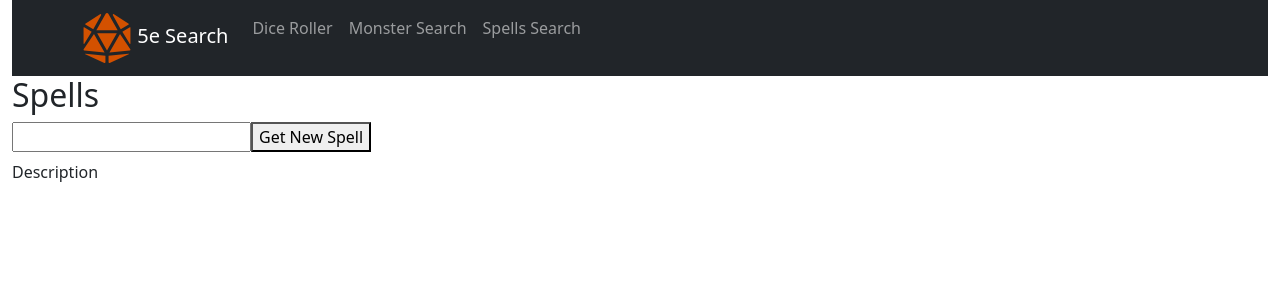
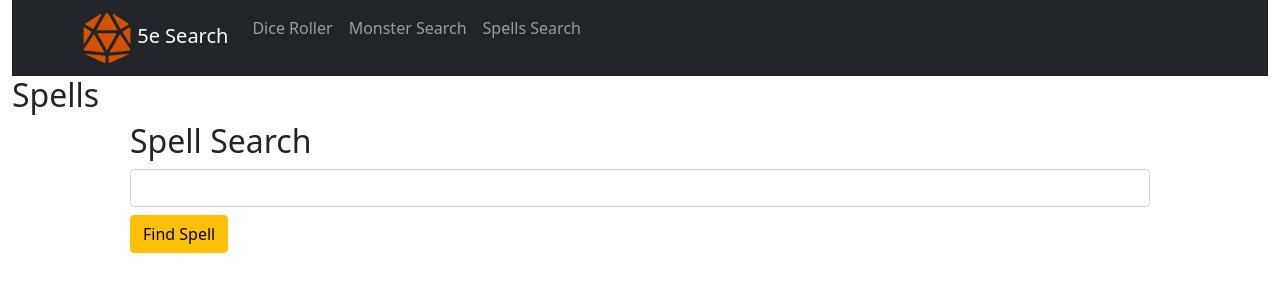
Before and after one commit to aaronprestwich/final-project, a React (Create React App) app: page /spells in a window 1280 px wide. Shown: the top 300 px of the page. Built offline with nearby package versions, Linux system fonts and the light colour scheme.

Commit message:
sixth commit - added styles to spell search

```diff
--- a/src/Components/Monsters/MonsterContainer.js
+++ b/src/Components/Monsters/MonsterContainer.js
@@ -11,6 +11,8 @@ const MonsterContainer = () => {
     const url = 'https://www.dnd5eapi.co/api';
     const [error, setError] = useState(null);
     let [monsterInfo, setInfo] = useState('');
+    const [speed, setSpeed] = useState('');
+    const [actions, setActions] = useState();
 
 
     const getNewID = (event) => {
@@ -36,6 +38,10 @@ const MonsterContainer = () => {
             .catch(err => {
                 setError(err.message);
             })
+        setSpeed(monsterInfo.speed);
+        setActions(monsterInfo.actions);
+        console.log(...monsterInfo.actions);
+        console.log("Speed " + monsterInfo.speed);
     }
 
     return (
@@ -44,14 +50,14 @@ const MonsterContainer = () => {
                 <Container className="px-5 mt-2">
                 <h2>Monster Search</h2>
                     <Form className="mb-2">
-                        <Form.Control type="text" ref={monsterIDRef} />
+                        <Form.Control type="text" ref={monsterIDRef} placeholder="Goblin, Vampire, or Ghost"/>
                     </Form>
-                    <Button variant="warning" onClick={getNewID}>Get New Monster</Button>
+                    <Button variant="warning" onClick={getNewID} >Get New Monster</Button>
                 </Container>
                 <Container className="p-5 mt-5 text-center">
                     {error && <div> {error}</div>}
-                    <MonsterInfo monsterInfo={monsterInfo}/>
-                    <MonsterList monsterInfo={monsterInfo} />
+                    <MonsterInfo monsterInfo={monsterInfo} monsterSpeed={speed} monsterActions = {actions}/>
+                    <MonsterList monsterInfo={monsterInfo} monsterSpeed={speed}/>
                 </Container>
 
 
--- a/src/Components/Monsters/MonsterInfo.js
+++ b/src/Components/Monsters/MonsterInfo.js
@@ -1,13 +1,16 @@
-import React from "react";
+import React, { useState } from "react";
 import {Container, Card, ListGroup, ListGroupItem, Row, Col} from "react-bootstrap";
+import MonsterSpeed from './MonsterSpeed';
 
-const MonsterInfo = ({monsterInfo}) => {
+const MonsterInfo = ({monsterInfo, speed, actions}) => {
 
     console.log(monsterInfo);
 
+
+
     return(
         <Container className="tray my-3">
-        <Card className="bg-dark text-light p-2" border="warning">
+        {monsterInfo && <Card className="bg-dark text-light p-2" border="warning">
             <Card.Header className="bg-warning text-dark px-5 text-center">
                 {monsterInfo.size} {monsterInfo.type} {monsterInfo.alignment}
             </Card.Header>
@@ -18,7 +21,8 @@ const MonsterInfo = ({monsterInfo}) => {
                 <Row className="pb-2">
                     <Col>AC: {monsterInfo.armor_class}</Col>
                     <Col>HP: {monsterInfo.hit_points}</Col>
-                    {/* <Col>Speed: {monsterInfo.speed.walk}</Col>                     */}
+                    <MonsterSpeed speed ={speed}/>
+                    <Col>Speed: {monsterInfo.speed.walk}</Col>
                 </Row>
                 <Row className="text-center">
                     <Col>Str</Col>
@@ -42,14 +46,21 @@ const MonsterInfo = ({monsterInfo}) => {
                         <Row>Languages: {monsterInfo.languages}</Row>
                     </ListGroupItem>
                     <ListGroupItem className="bg-warning px-5">
-                    <Row>Actions: </Row>
+                    {/* {[...actions].map((actionList, i) => {
+                        let actionNum = i++;
+
+                            return (
+                                <Row>{actions.name[actionNum]}</Row>
+                            );
+                        })} */}
+                    <Row>Actions:</Row>
                     </ListGroupItem>
                 </ListGroup>
             </Card.Body>
             <Card.Footer className="bg-warning text-dark px-5">
                Challenge {monsterInfo.challenge_rating} ({monsterInfo.xp} experience)
             </Card.Footer>
-        </Card>
+        </Card>}
         <div>
 
         </div>
--- a/src/Components/Monsters/MonsterList.js
+++ b/src/Components/Monsters/MonsterList.js
@@ -1,5 +1,6 @@
 import React, {useState, useRef} from "react";
 import MonsterInfo from "./MonsterInfo";
+import {Container, Card, Button, Form} from "react-bootstrap";
 
 export default function MonsterList({monsterInfo}) {
 
@@ -86,8 +87,10 @@ export default function MonsterList({monsterInfo}) {
     return(
         <div>
             <p>To add a monster you will need to get a <a href="https://crudcrud.com/">CRUD CRUD ENDPOINT</a> first.</p>
-            https://crudcrud.com/api/<input ref = {crudcrudRef} type="text"/>
-            <button className="btn-primary" onClick={getENDPOINT}>Add Monster</button>
+            <Form className="mb-2">
+                <Form.Control type="text" ref={crudcrudRef} placeholder="https://crudcrud.com/api/" />
+            </Form>
+            <Button variant="warning" onClick={getENDPOINT}>Add Monster</Button>
             {error && <div> { error }</div>}
             {storedMonsterInfo.length > 0 && storedMonsterInfo?.map((monster) => (
             <><MonsterInfo monsterInfo={monster.monsterInfo}/>
@@ -98,7 +101,8 @@ export default function MonsterList({monsterInfo}) {
                 min="0" max="676"
                 // value={monster.monsterInfo.hit_points}
                 onChange = {editMonster}></input>
-            <button id = {monster._id} onClick = {deleteMonster}>Delete Monster</button></>
+            <Button variant="danger" id= {monster._id} onClick={deleteMonster}>Delete Monster</Button>
+            </>
 
             ))}
         </div>
--- /dev/null
+++ b/src/Components/Monsters/MonsterSpeed.js
@@ -0,0 +1,13 @@
+import React from "react";
+import { Col } from "react-bootstrap";
+
+const MonsterSpeed = ({speed}) => {
+    console.log(speed);
+    return(
+        <>
+            {console.log(speed)}
+            {speed && <Col>Speed: {speed.walk}</Col>}
+        </>
+    )
+}
+export default MonsterSpeed;
--- a/src/Components/Spells/SpellContainer.js
+++ b/src/Components/Spells/SpellContainer.js
@@ -1,15 +1,16 @@
 import React, { useState, useRef, useEffect } from "react";
 import SpellInfo from "./SpellInfo";
+import {Container, Card, Button, Form} from "react-bootstrap";
 
 const SpellContainer = () => {
 
     const url = 'https://www.dnd5eapi.co/api';
-    const spellIDRef = useRef('FireBall');
+    const spellIDRef = useRef();
     const [error, setError] = useState(null);
     let [spellInfo, setInfo] =useState('');
 
     const getNewID = (event) => {
-        const id = spellIDRef.current.value;
+        const id = `spells/${spellIDRef.current.value}`;
         if(id === '') return
         console.log(id);
         spellIDRef.current.value = null;
@@ -19,11 +20,11 @@ const SpellContainer = () => {
     // GET monster object
     const getNewSpell = (id) =>{
 
-            fetch(`${url}/spells/${id}`)
+            fetch(`${url}/${id}`)
             .then(response => {
                 console.log(response);
                 if(!response.ok){
-                    throw Error(`${id} is not found in the DND 5e API https://www.dnd5eapi.co/api/spells/${id}. Try "Fireball".`);
+                    throw Error(`${id} is not found in the DND 5e API https://www.dnd5eapi.co/api/${id}. Try "Fireball".`);
                 }
                 return response.json()})
             .then(data => {setInfo(data); console.log(data); setError(null)})
@@ -34,11 +35,27 @@ const SpellContainer = () => {
 
     return(
         <>
+        <Container>
 
-        <input ref = {spellIDRef} type="text"/>
+                <Container className="px-5 mt-2">
+                <h2>Spell Search</h2>
+                    <Form className="mb-2">
+                        <Form.Control type="text" ref = {spellIDRef} />
+                    </Form>
+                    <Button variant="warning" onClick={getNewID}>Find Spell</Button>
+                </Container>
+                <Container className="p-5 mt-5">
+                    {error && <div> {error}</div>}
+                    <SpellInfo spellInfo = {spellInfo}/>
+                    {/* <SpellList spellInfo = {spellInfo}/> */}
+                </Container>
+
+
+            </Container>
+        {/* <input ref = {spellIDRef} type="text"/>
         <button onClick={getNewID}>Get New Spell</button>
         {error && <div> { error }</div>}
-        <SpellInfo spellInfo = {spellInfo}/>
+        <SpellInfo spellInfo = {spellInfo}/> */}
         {/* <SpellList spellInfo = {spellInfo}/> */}
 
         </>
--- a/src/Components/Spells/SpellInfo.js
+++ b/src/Components/Spells/SpellInfo.js
@@ -1,16 +1,46 @@
 import React from "react";
+import {Container, Card, ListGroup, ListGroupItem, Row, Col} from "react-bootstrap";
 
 const SpellInfo = ({spellInfo}) => {
 
-    console.log(spellInfo);
+    console.log(spellInfo.higher_level);
+
+    const getYesNo = (ritual) => {
+        if(ritual){
+            ritual = "Yes";
+        }
+        else{
+            ritual = "No";
+        }
+        return ritual;
+    }
 
     return(
         <>
-        <div>
+        {spellInfo && <Container>
+
+            <Row>
             <h2>{spellInfo.name}</h2>
-            <p>Description {spellInfo.desc}</p>
+                Description: {spellInfo.desc}
+            </Row>
+            {spellInfo.higher_level && <Row>
+                Higher Level: {spellInfo.higher_level}
+            </Row>}
+            <Row>
+                Ritual: {getYesNo(spellInfo.ritual)}
+            </Row>
+            <Row>
+                Casting Time: {spellInfo.casting_time}
+            </Row>
+            <Row>
+                Level: {spellInfo.level}
+            </Row>
+            <Row>
+                School: {spellInfo.school.name}
+            </Row>
 
-        </div>
+
+        </Container>}
         </>
     )
 }
```
